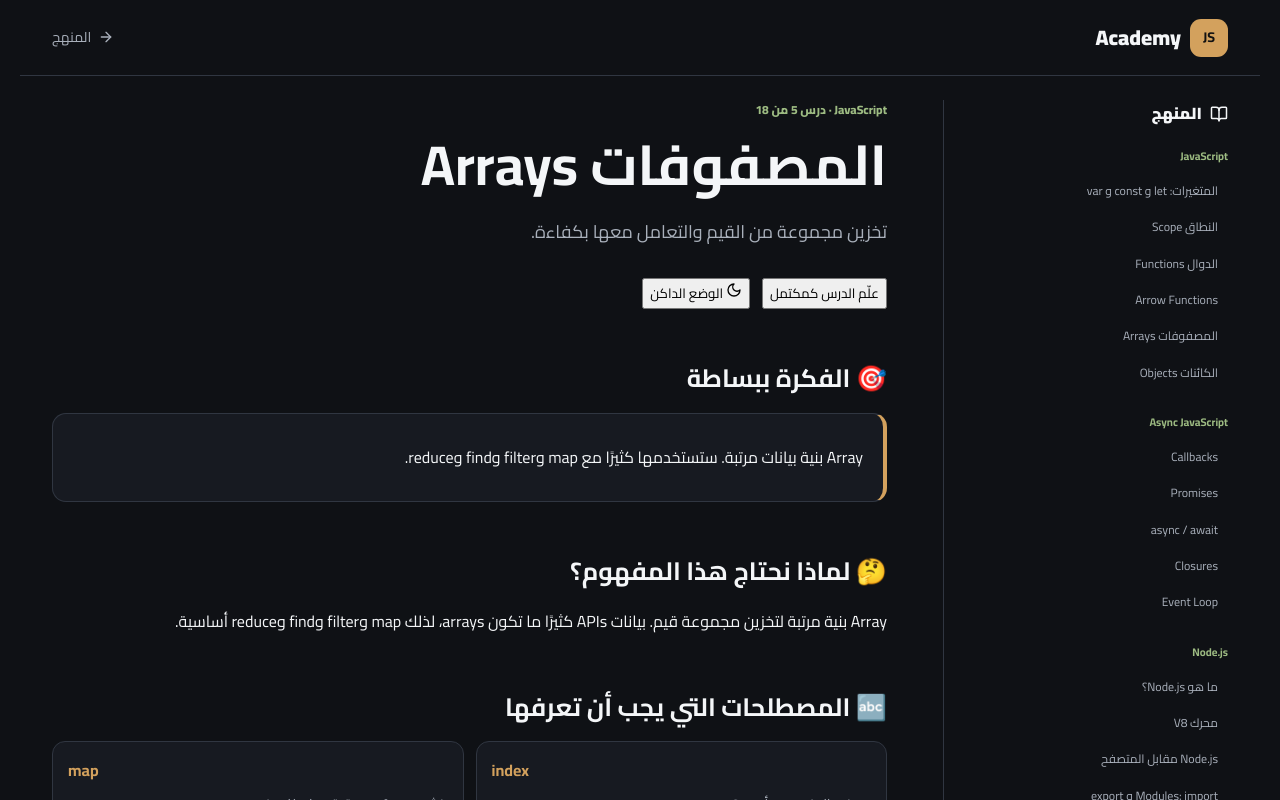
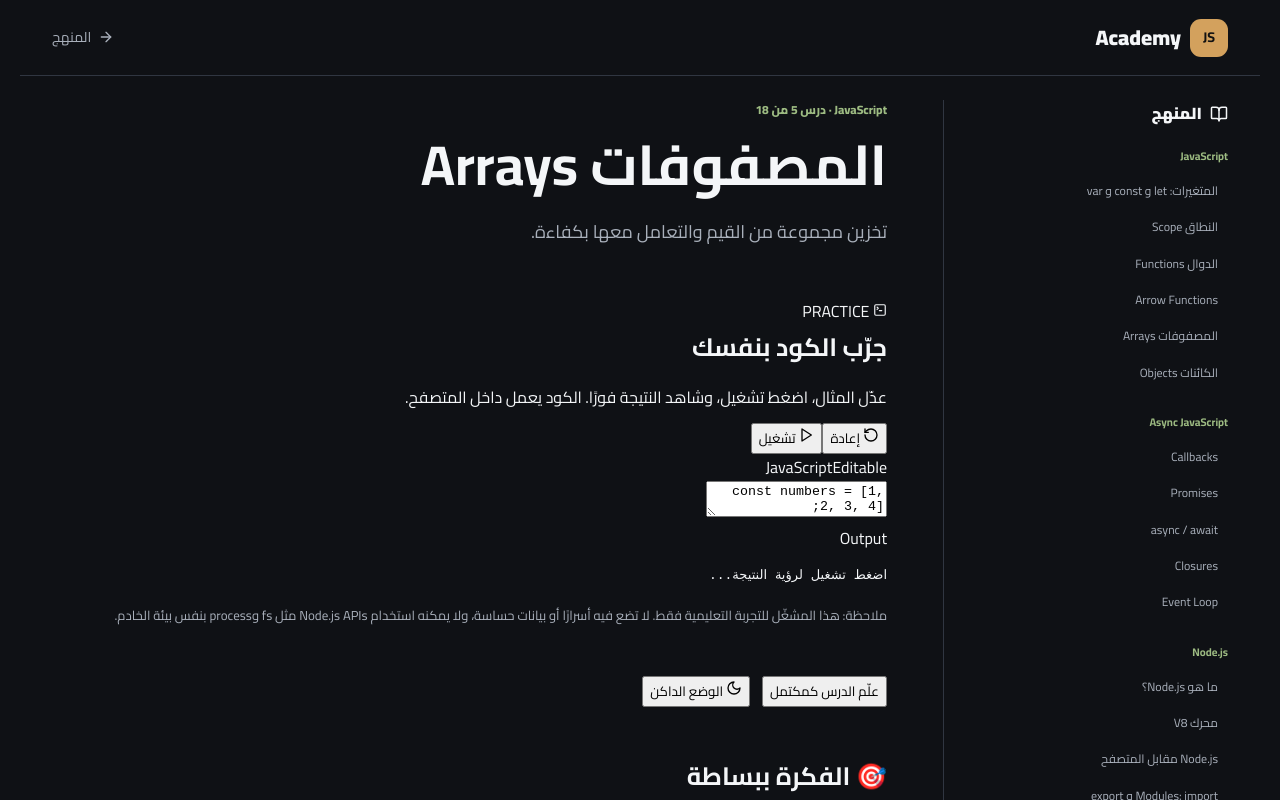
Before and after one commit to OsamaDev98/js-academy, a Next.js app: page /learn/arrays in a window 1280 px wide. Shown: the top 800 px of the page. Built offline with nearby package versions, Linux system fonts and the light colour scheme.

Commit message:
feat: add interactive JavaScript playground

```diff
--- a/components/Actions.tsx
+++ b/components/Actions.tsx
@@ -1,34 +1,109 @@
 "use client";
-import { Check, Moon, Sun } from "lucide-react";
+import { Check, Moon, Sun, Play, RotateCcw, TerminalSquare } from "lucide-react";
 import { useEffect, useState } from "react";
+
+const examples: Record<string, string> = {
+  variables: `const name = "Osama";\nlet score = 10;\nscore += 5;\nconsole.log(name, score);`,
+  functions: `function add(a, b) {\n  return a + b;\n}\n\nconsole.log(add(4, 6));`,
+  "arrow-functions": `const multiply = (a, b) => a * b;\nconsole.log(multiply(3, 4));`,
+  arrays: `const numbers = [1, 2, 3, 4];\nconst doubled = numbers.map(n => n * 2);\nconsole.log(doubled);`,
+  objects: `const user = { name: "Sara", age: 24 };\nconst { name, age } = user;\nconsole.log(name, age);`,
+  callbacks: `setTimeout(() => {\n  console.log("Done");\n}, 500);`,
+  promises: `Promise.resolve("Done")\n  .then(value => console.log(value))\n  .catch(error => console.error(error));`,
+  "async-await": `async function main() {\n  const value = await Promise.resolve(42);\n  console.log(value);\n}\n\nmain();`,
+  scope: `const outside = 1;\nif (true) {\n  const inside = 2;\n  console.log(outside, inside);\n}`,
+};
+
 export default function Actions({ slug }: { slug: string }) {
   const [done, setDone] = useState(false);
   const [dark, setDark] = useState(false);
+  const [code, setCode] = useState(examples[slug] ?? `console.log("Hello JavaScript!");`);
+  const [output, setOutput] = useState("");
+  const [running, setRunning] = useState(false);
+
   useEffect(() => {
     setDone(localStorage.getItem("done:" + slug) === "1");
     setDark(document.documentElement.dataset.theme === "dark");
+    setCode(examples[slug] ?? `console.log("Hello JavaScript!");`);
+    setOutput("");
   }, [slug]);
+
   function finish() {
     const v = !done;
     setDone(v);
     localStorage.setItem("done:" + slug, v ? "1" : "0");
   }
+
   function theme() {
     const v = !dark;
     setDark(v);
     document.documentElement.dataset.theme = v ? "dark" : "light";
     localStorage.setItem("theme", v ? "dark" : "light");
   }
+
+  function runCode() {
+    setRunning(true);
+    setOutput("");
+    const logs: string[] = [];
+    const format = (value: unknown) => {
+      if (typeof value === "string") return value;
+      try { return JSON.stringify(value, null, 2); } catch { return String(value); }
+    };
+    const originalLog = console.log;
+    const originalError = console.error;
+    try {
+      console.log = (...args) => logs.push(args.map(format).join(" "));
+      console.error = (...args) => logs.push("Error: " + args.map(format).join(" "));
+      const execute = new Function(code);
+      execute();
+      setOutput(logs.join("\n") || "تم التنفيذ بنجاح — لا يوجد console output.");
+    } catch (error) {
+      setOutput(`Error: ${error instanceof Error ? error.message : String(error)}`);
+    } finally {
+      console.log = originalLog;
+      console.error = originalError;
+      setRunning(false);
+    }
+  }
+
+  function resetCode() {
+    setCode(examples[slug] ?? `console.log("Hello JavaScript!");`);
+    setOutput("");
+  }
+
   return (
+    <>
+      <section className="playground" dir="rtl">
+        <div className="playground-head">
+          <div>
+            <span className="eyebrow"><TerminalSquare size={14} /> PRACTICE</span>
+            <h2>جرّب الكود بنفسك</h2>
+            <p>عدّل المثال، اضغط تشغيل، وشاهد النتيجة فورًا. الكود يعمل داخل المتصفح.</p>
+          </div>
+          <div className="playground-actions">
+            <button onClick={resetCode} title="استعادة المثال"><RotateCcw size={16} /> إعادة</button>
+            <button className="run-button" onClick={runCode} disabled={running}><Play size={16} /> {running ? "جاري التشغيل..." : "تشغيل"}</button>
+          </div>
+        </div>
+        <div className="editor-wrap">
+          <div className="editor-bar"><span>JavaScript</span><span>Editable</span></div>
+          <textarea value={code} onChange={(event) => setCode(event.target.value)} spellCheck={false} aria-label="محرر JavaScript" />
+        </div>
+        <div className="output-wrap">
+          <div className="output-title">Output</div>
+          <pre>{output || "اضغط تشغيل لرؤية النتيجة..."}</pre>
+        </div>
+        <small className="playground-note">ملاحظة: هذا المشغّل للتجربة التعليمية فقط. لا تضع فيه أسرارًا أو بيانات حساسة، ولا يمكنه استخدام Node.js APIs مثل fs وprocess بنفس بيئة الخادم.</small>
+      </section>
+
       <div className="actions lesson-actions">
         <button className={done ? "done" : ""} onClick={finish}>
-        {done && <Check size={16} />}{" "}
-        {done ? "تمت المذاكرة" : "علّم الدرس كمكتمل"}
+          {done && <Check size={16} />} {done ? "تمت المذاكرة" : "علّم الدرس كمكتمل"}
         </button>
         <button onClick={theme}>
-        {dark ? <Sun size={16} /> : <Moon size={16} />}{" "}
-        {dark ? "الوضع الفاتح" : "الوضع الداكن"}
+          {dark ? <Sun size={16} /> : <Moon size={16} />} {dark ? "الوضع الفاتح" : "الوضع الداكن"}
         </button>
       </div>
+    </>
   );
 }
```
Lines whose indentation alone changed are shown as unchanged.
